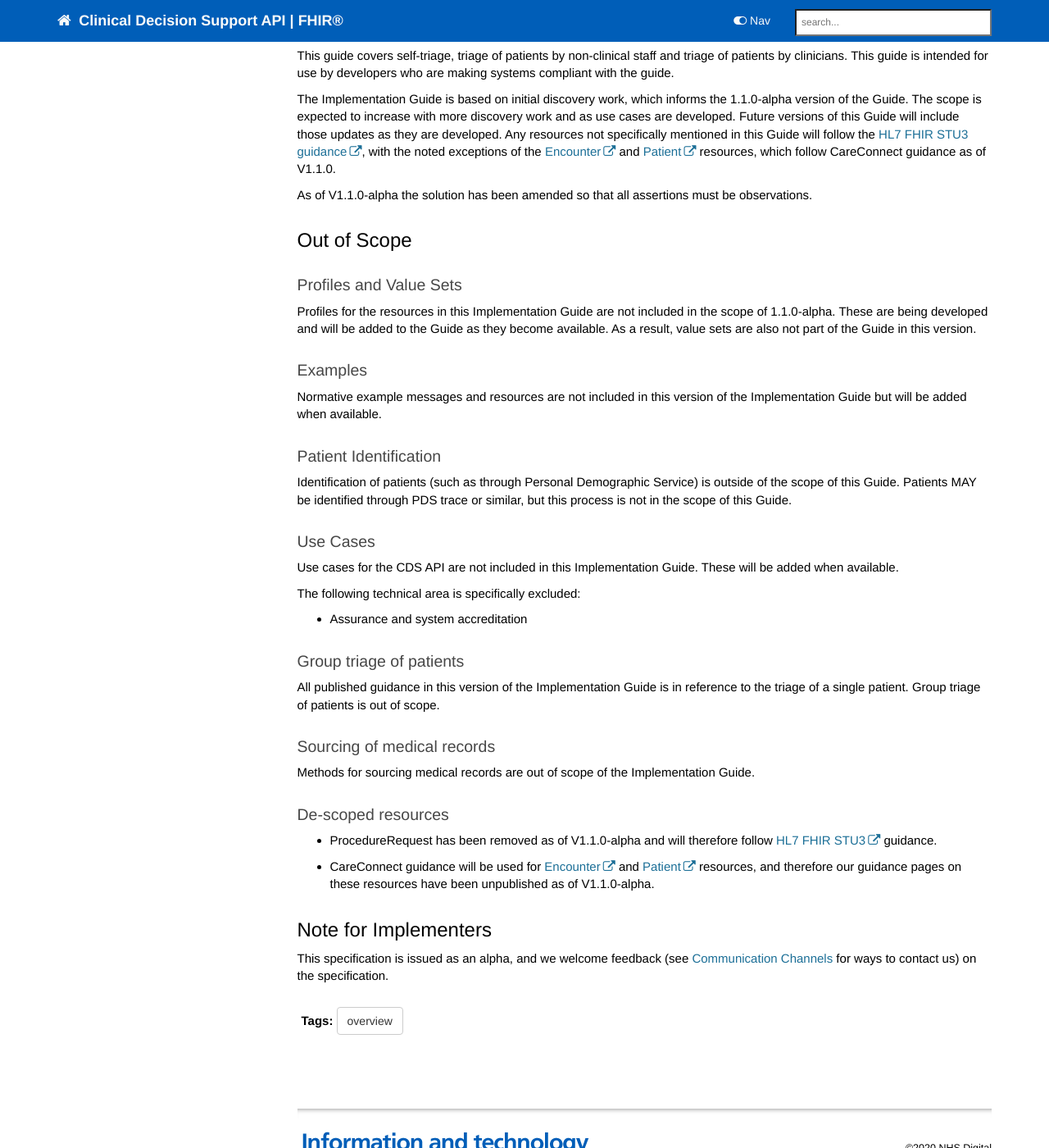
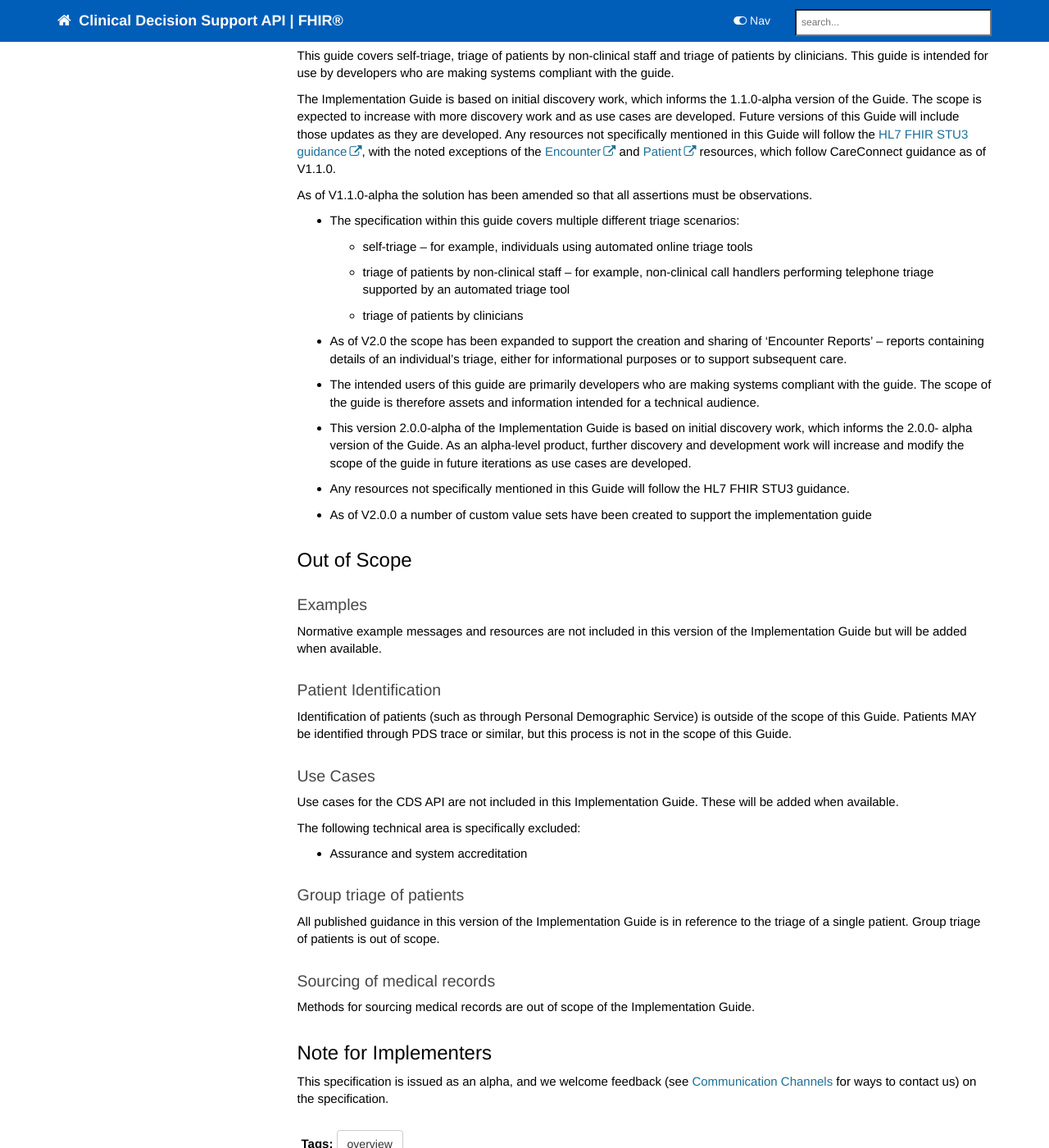
Before and after one commit to nhsconnect/FHIR-CDS, a Jekyll site: the page built from index.md, in a window 1280 px wide and 1400 px high, scrolled down 520 px. Shown: the whole window at 82% size. Built offline with Jekyll 4.4.1, drawn with Linux system fonts in a browser that asks for light colours; nearby versions of some CDN libraries; our own code applies the rules of GitHub Pages for plain Markdown files; comment, search, counter and statistics services are not loaded.

Commit message:
Update index.md

```diff
--- a/index.md
+++ b/index.md
@@ -24,9 +24,20 @@ The Implementation Guide is based on initial discovery work, which informs the 1
 
 As of V1.1.0-alpha the solution has been amended so that all assertions must be observations.
 
+- The specification within this guide covers multiple different triage scenarios:
+  - self-triage – for example, individuals using automated online triage tools
+  - triage of patients by non-clinical staff – for example, non-clinical call handlers performing telephone triage supported by an automated triage tool
+  - triage of patients by clinicians
+
+- As of V2.0 the scope has been expanded to support the creation and sharing of ‘Encounter Reports’ – reports containing details of an individual’s triage, either for informational purposes or to support subsequent care.
+- The intended users of this guide are primarily developers who are making systems compliant with the guide. The scope of the guide is therefore assets and information intended for a technical audience.
+- This version 2.0.0-alpha of the Implementation Guide is based on initial discovery work, which informs the 2.0.0- alpha version of the Guide. As an alpha-level product, further discovery and development work will increase and modify the scope of the guide in future iterations as use cases are developed.
+- Any resources not specifically mentioned in this Guide will follow the HL7 FHIR STU3 guidance.
+- As of V2.0.0 a number of custom value sets have been created to support the implementation guide
+
+
+
 ## Out of Scope ##
-### Profiles and Value Sets ###
-Profiles for the resources in this Implementation Guide are not included in the scope of 1.1.0-alpha. These are being developed and will be added to the Guide as they become available. As a result, value sets are also not part of the Guide in this version.
 
 ### Examples ###
 Normative example messages and resources are not included in this version of the Implementation Guide but will be added when available.
@@ -46,10 +57,6 @@ All published guidance in this version of the Implementation Guide is in referen
 ### Sourcing of medical records ###
 Methods for sourcing medical records are out of scope of the Implementation Guide.
 
-### De-scoped resources ###
-- ProcedureRequest has been removed as of V1.1.0-alpha and will therefore follow [HL7 FHIR STU3](https://www.hl7.org/fhir/stu3/index.html) guidance.
-- CareConnect guidance will be used for [Encounter](https://nhsconnect.github.io/CareConnectAPI/api_workflow_encounter.html) and [Patient](https://nhsconnect.github.io/CareConnectAPI/api_entity_patient.html) resources, and therefore our guidance pages on these resources have been unpublished as of V1.1.0-alpha.
-
 
 ## Note for Implementers ##
 This specification is issued as an alpha, and we welcome feedback (see [Communication Channels](support_communications.html) for ways to contact us) on the specification.
```
